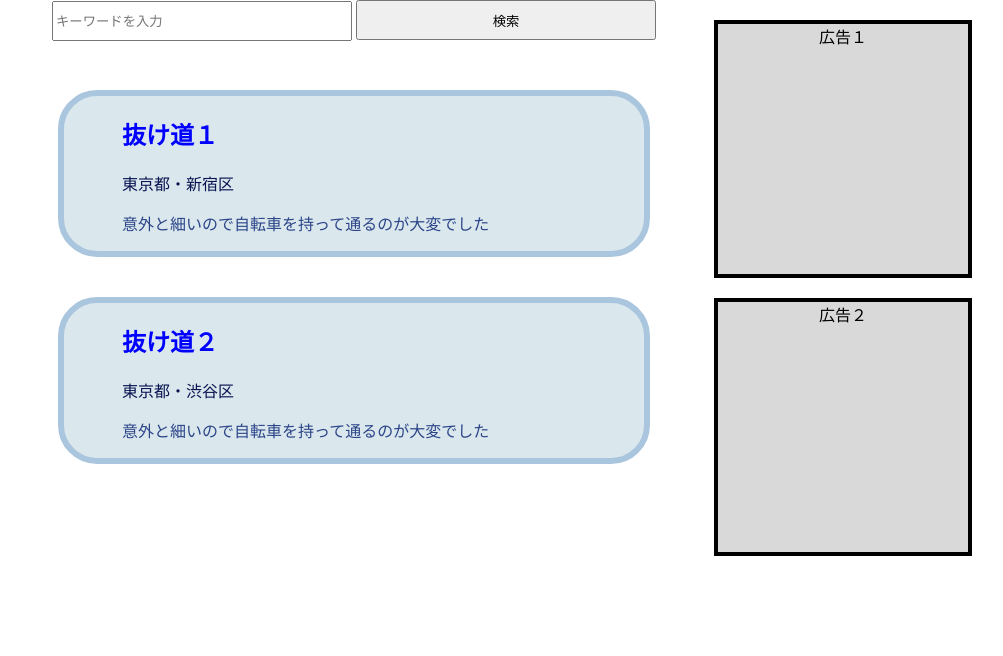
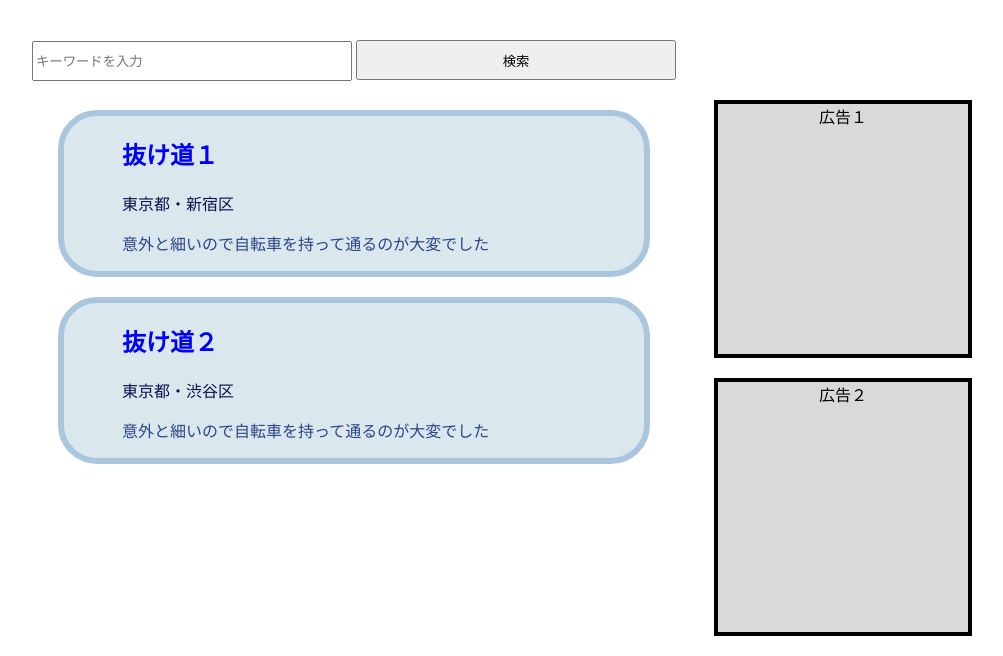
Before and after one commit to Theego99/michimaker, a PHP site: page /design/search.html in a window 1280 px wide. Shown: the part 150-806 px from the top of the page, without its empty margins (126-1129 px from the left). Before the commit the page ends 706 px from the top, so only its background shows below. Run offline with PHP 8.4, Linux system fonts and the light colour scheme.

Commit message:
微修正しました

```diff
--- a/design/style.css
+++ b/design/style.css
@@ -37,19 +37,24 @@ li {
 
 .ad-block1-wrapper {
   text-align: center;
-  width:30%;
+  width: 30%;
+  margin-top: 80px;
 }
 
 .ad-block1 {
   width: 250px;
-  height:250px;
-  margin:20px;
+  height: 250px;
+  margin: 20px;
   border: solid 4px;
   background-color: #d9d9d9;
 }
 
 
-.article-wrap{display: flex;}
+.article-wrap {
+  display: flex;
+}
+
+article{margin-top: 40px;;}
 
 
 .search-box {
@@ -60,14 +65,14 @@ li {
 }
 
 input {
-  width: 300px;
+  width: 320px;
   height: 40px;
 }
 
 .nukemiti1,
 .nukemiti2 {
   width: 580px;
-  margin: 40px auto;
+  margin: 20px auto;
   background-color: #dae7ed;
   border: solid 6px #aac5de;
   border-radius: 39px;
```
